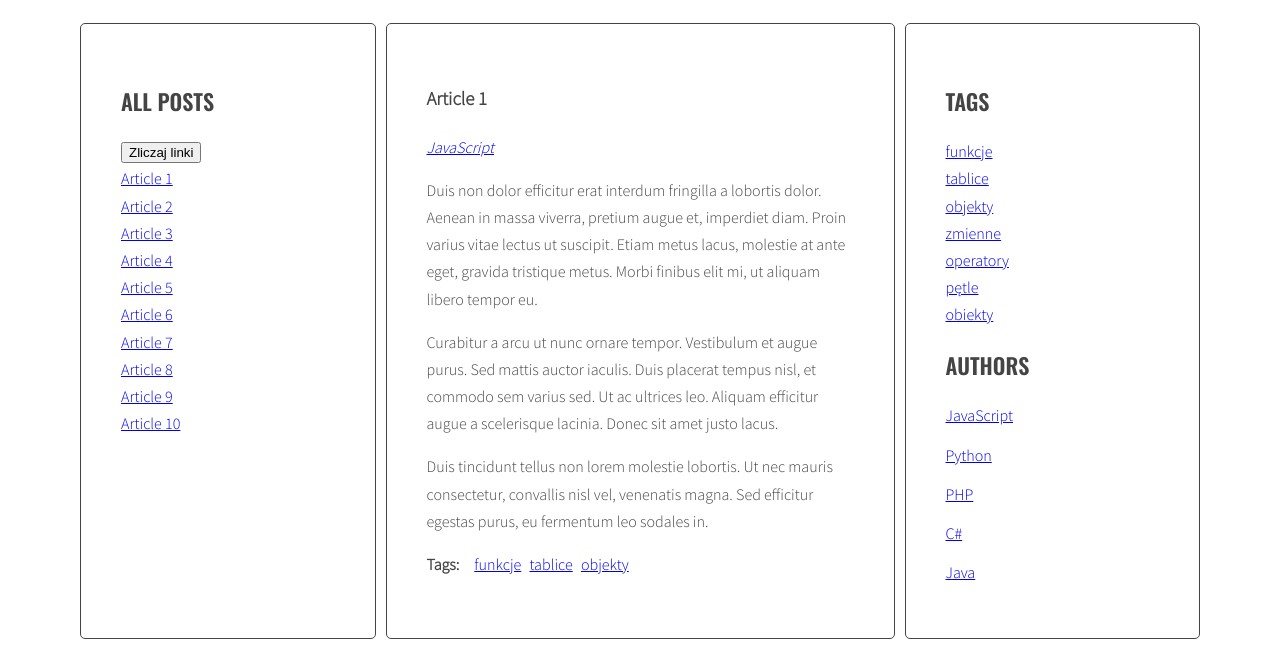
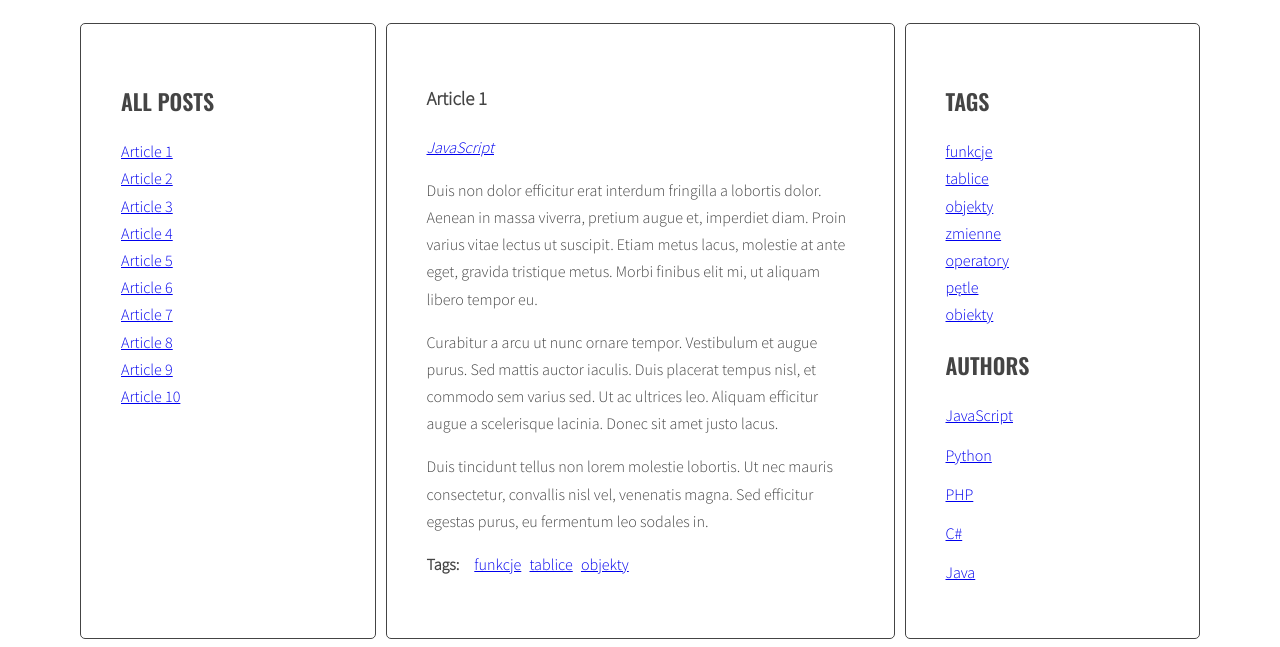
Before and after one commit to tomecky1/javascript-blog, a website: page index.html in a window 1280 px wide. Shown: the part 220-867 px from the top of the page. Drawn offline with nearby package versions, Linux system fonts and the light colour scheme.

Commit message:
Remove button and fix some button hanlder

```diff
--- a/index.html
+++ b/index.html
@@ -16,7 +16,6 @@
         <main class="wrapper">
             <aside class="sidebar">
                 <h2 class="section-title">All posts</h2>
-                <button id="test-button" type="button">Zliczaj linki</button>
                 <ul class="list titles">
                     <!-- <li><a href="#article-1" class="active"><span>Article 1</span></a></li>                 -->
                 </ul>
--- a/js/script.js
+++ b/js/script.js
@@ -8,10 +8,10 @@
         tagCloudLink: Handlebars.compile(document.querySelector('#template-tag-cloud-link').innerHTML),
         authorListLink: Handlebars.compile(document.querySelector('#template-author-list-link').innerHTML)
     }
-    document.getElementById('test-button').addEventListener('click', function () {
-        const links = document.querySelectorAll('.titles a');
-        console.log('links:', links);
-    });
+    // document.getElementById('test-button').addEventListener('click', function () {
+    //     const links = document.querySelectorAll('.titles a');
+    //     console.log('links:', links);
+    // });
     const titleClickHandler = function (event) {
         event.preventDefault();
         const clickedElement = this;
```
